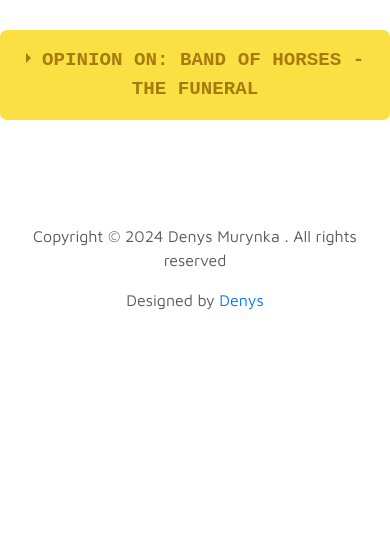
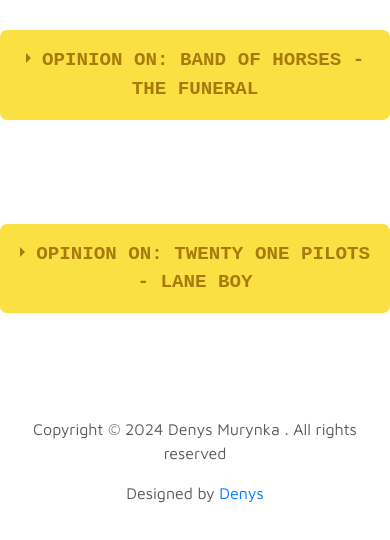
Before and after one commit to DenisMurynka/personal-website, a plain HTML site: page forum.html in a window 390 px wide. Shown: the part 88-628 px from the top of the page. Drawn offline with Linux system fonts and the light colour scheme.

Commit message:
adding article about TOP - 'Lane Boy'

```diff
--- a/forum.html
+++ b/forum.html
@@ -74,6 +74,21 @@
 
     </section>
 
+    <section class="contact py-5" id="project-info">
+
+      <div class="wrap-collabsible">
+        <input id="collapsible" class="toggle" type="checkbox">
+        <label for="collapsible" class="lbl-toggle">Opinion on: Twenty One Pilots - Lane Boy</label>
+        <div class="collapsible-content">
+          <div class="content-inner">
+            <p>
+              "Lane Boy" by Twenty One Pilots is a song that addresses the idea of staying true to oneself and not conforming to societal expectations or pressures. The song delves into the music industry and the expectations placed on artists to fit into a specific mold or genre.
+            </p>
+          </div>
+        </div>
+      </div>
+
+</section>
 
     <!-- FOOTER -->
      <footer class="footer py-5">
```
